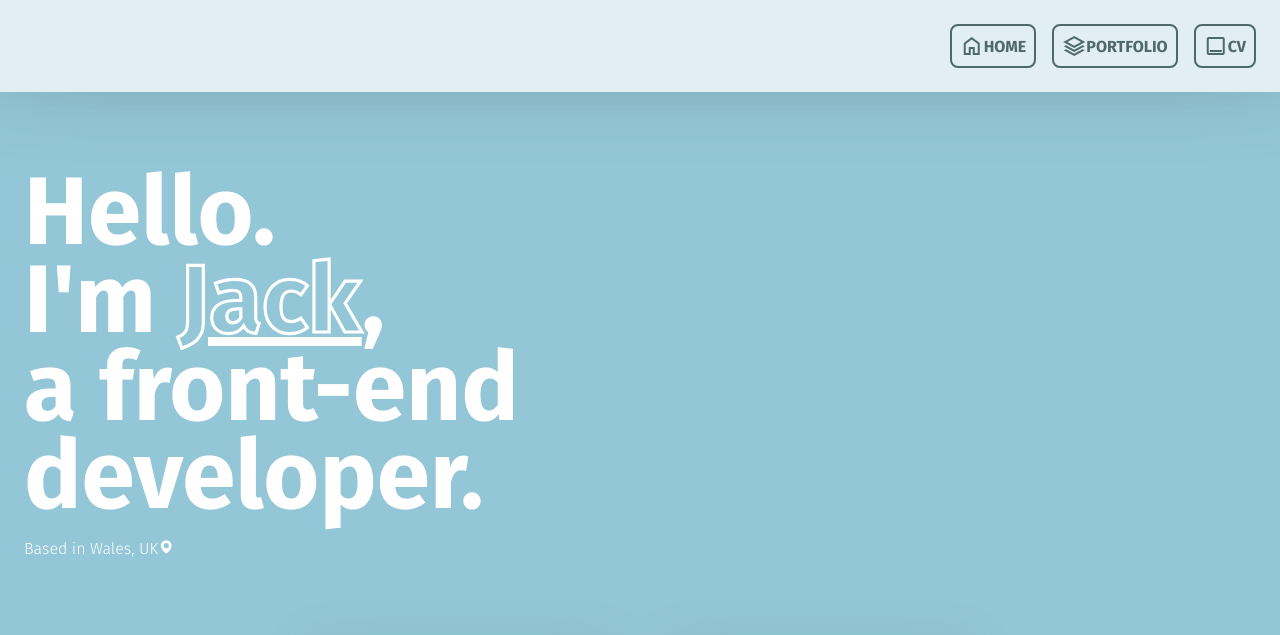
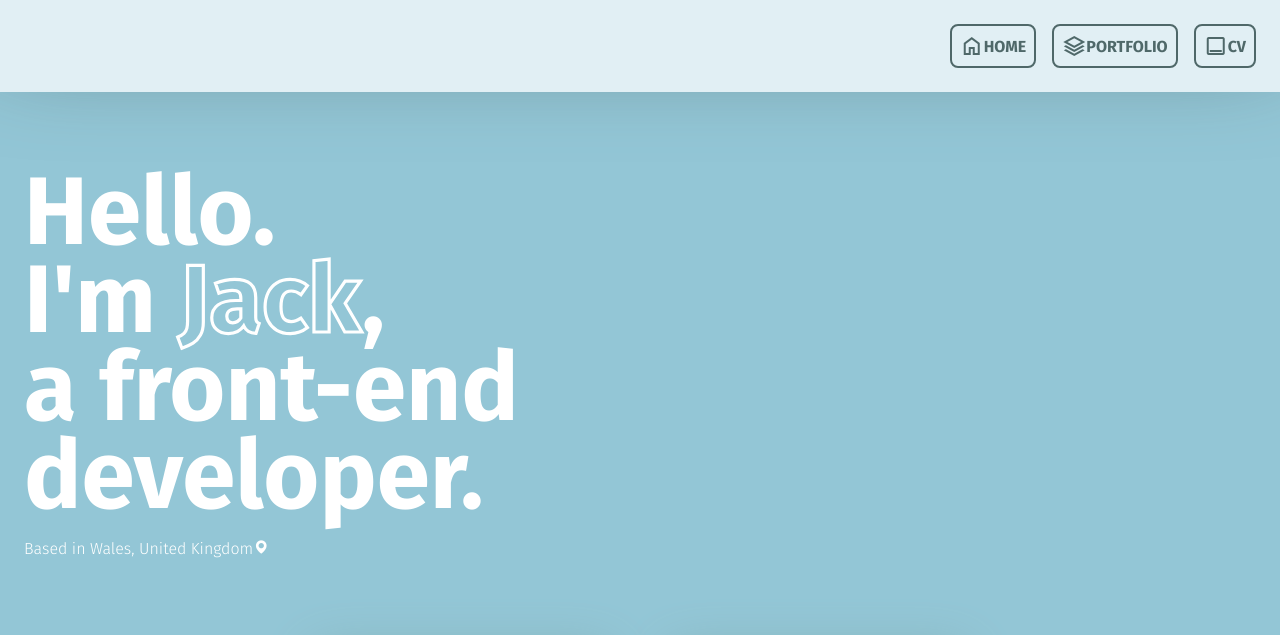
Before and after one commit to JackMatthewss/JackMatthewss.github.io, a plain HTML site: page index.html in a window 1280 px wide. Shown: the top 635 px of the page. Drawn offline with nearby package versions, Linux system fonts and the light colour scheme.

Commit message:
updateeeee

```diff
--- a/index.html
+++ b/index.html
@@ -24,7 +24,7 @@
     <div class="container">
         <div class="intro">
             <h1>Hello.<br> I'm <span class="jack">Jack</span>,<br> a front-end developer.</h1><br>
-            <span class="location">Based in Wales, UK<i class='bx bxs-map'></i></span>
+            <span class="location">Based in Wales, United Kingdom<i class='bx bxs-map'></i></span>
         </div>
 
     </div>
--- a/styles.css
+++ b/styles.css
@@ -63,7 +63,6 @@ body {
 .intro .jack{
     -webkit-text-fill-color: transparent;
     -webkit-text-stroke: 0.2rem #fff;
-    text-decoration: underline;
 }
 .location {
     font-family: 'Fira Sans', sans-serif;
```
